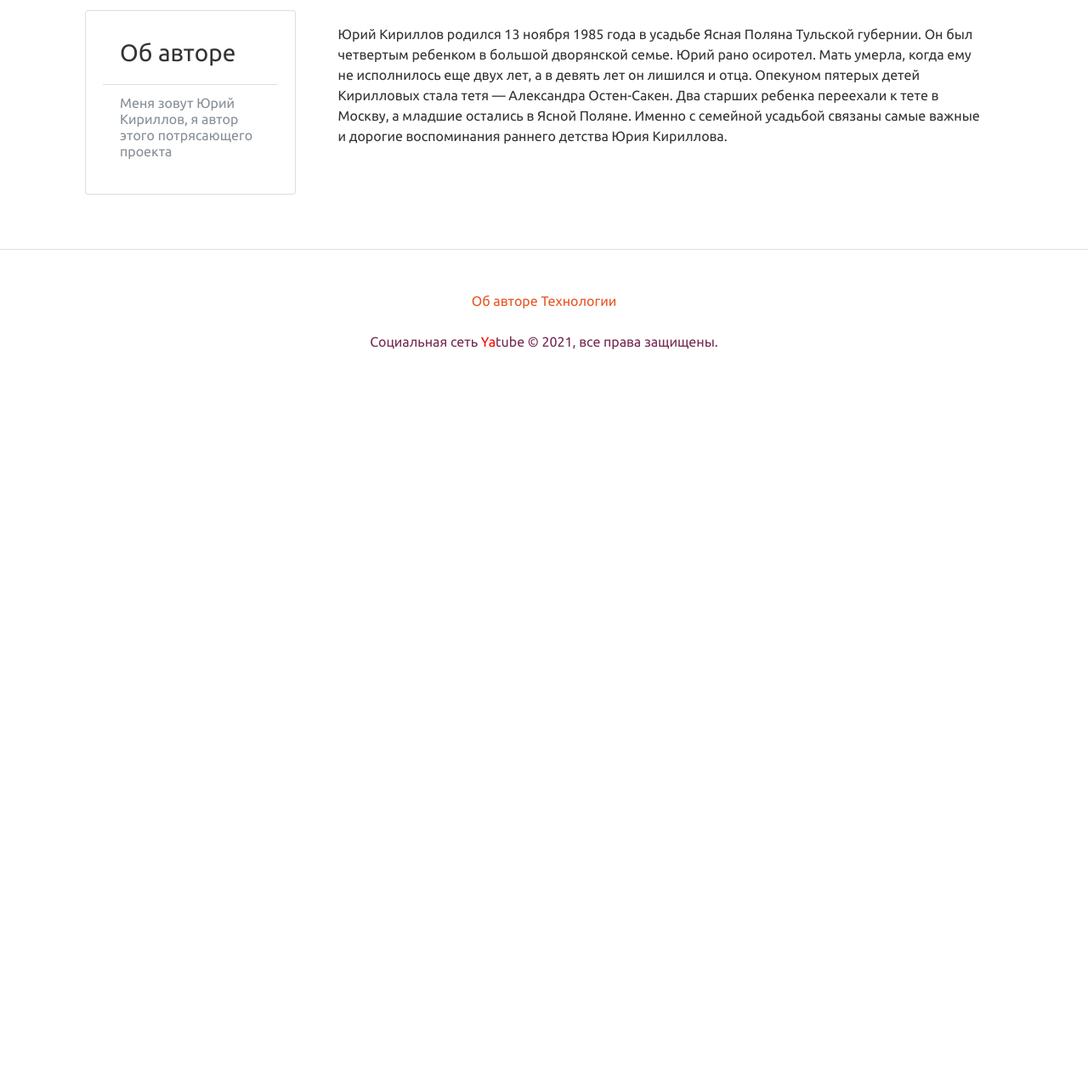
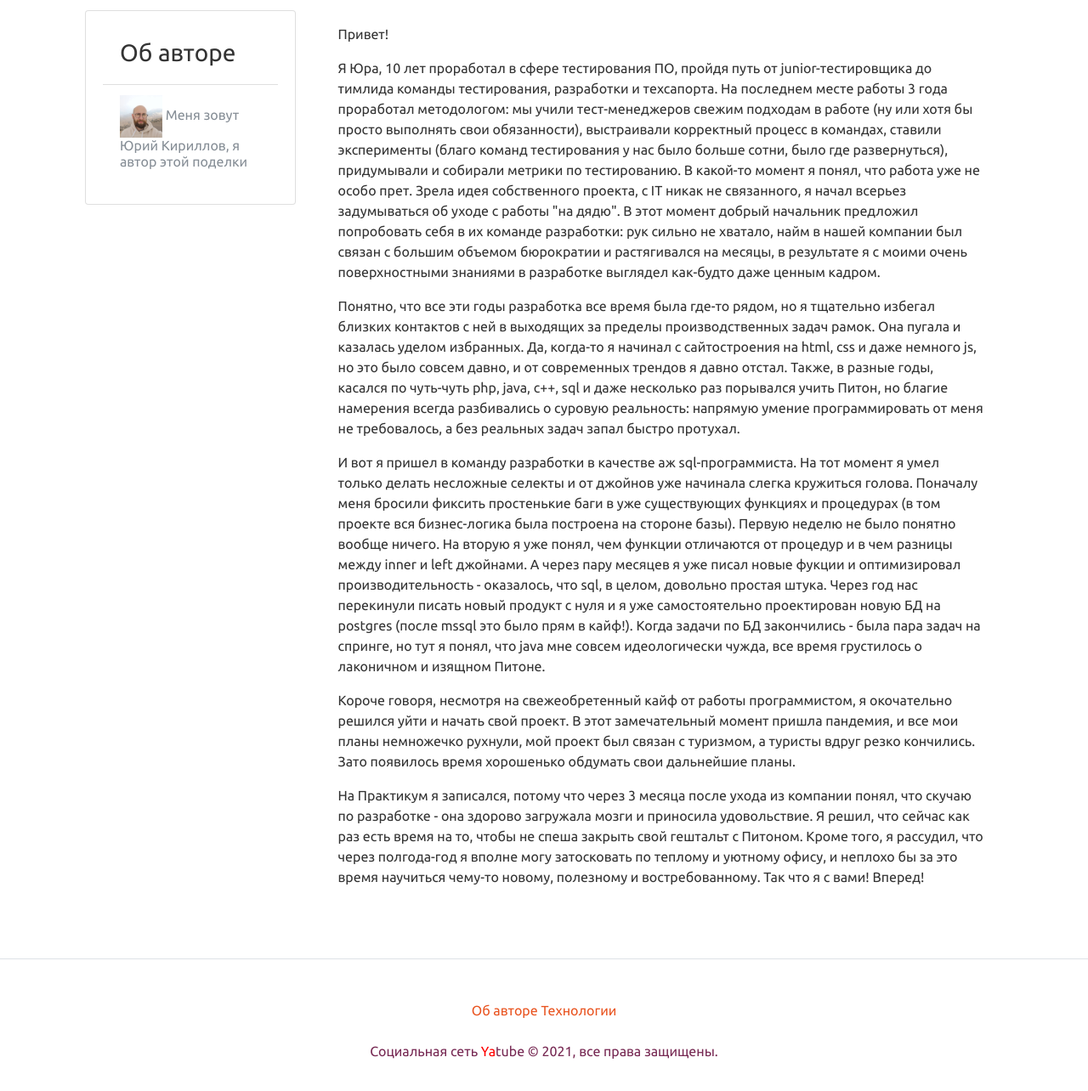
Before and after one commit to blackemcee/yatube_deployed, a Django app: page /about/author/ in a window 1280 px wide. Shown: the part 66-1350 px from the top of the page at 85% size. Before the commit the page ends 477 px from the top, so only its background shows below. Run offline with Django 3.2, Linux system fonts and the light colour scheme; some libraries are stand-ins or nearby versions.

Commit message:
Add pic and text

```diff
--- a/templates/about/author.html
+++ b/templates/about/author.html
@@ -16,7 +16,8 @@
               </li>
               <li class="list-group-item">
                 <div class="h6 text-muted">
-                  Меня зовут Юрий Кириллов, я автор этого потрясающего проекта
+                  <img height="50px" src="/static/images/me.jpeg">
+                  Меня зовут Юрий Кириллов, я автор этой поделки
                 </div>
               </li>
             </ul>
@@ -27,16 +28,44 @@
       <div class="col-md-9">
         <div class="card-body">
           <div class="card-text">
-            <p>Юрий Кириллов родился 13 ноября 1985 года в усадьбе Ясная
-               Поляна Тульской губернии.
-               Он был четвертым ребенком в большой дворянской семье. Юрий
-               рано осиротел. Мать умерла, когда ему не исполнилось еще двух
-               лет, а в девять лет он лишился и отца. Опекуном пятерых детей
-               Кирилловых стала тетя —
-               Александра Остен-Сакен. Два старших ребенка переехали к тете
-               в Москву, а младшие остались в Ясной Поляне. Именно с
-               семейной усадьбой связаны самые важные и дорогие воспоминания
-               раннего детства Юрия Кириллова.</p>
+            <p>Привет!</p>
+            <p>Я Юра, 10 лет проработал в сфере тестирования ПО, пройдя путь от junior-тестировщика до
+                тимлида команды тестирования, разработки и техсапорта. На последнем месте работы 3 года
+                проработал методологом: мы учили тест-менеджеров свежим подходам в работе
+                (ну или хотя бы просто выполнять свои обязанности), выстраивали корректный процесс в командах,
+                ставили эксперименты (благо команд тестирования у нас было больше сотни, было где развернуться),
+                придумывали и собирали метрики по тестированию. В какой-то момент я понял, что работа уже не особо
+                прет. Зрела идея собственного проекта, с IT никак не связанного, я начал всерьез задумываться об
+                уходе с работы "на дядю". В этот момент добрый начальник предложил попробовать себя в их команде
+                разработки: рук сильно не хватало, найм в нашей компании был связан с большим объемом бюрократии и
+                растягивался на месяцы, в результате я с моими очень поверхностными знаниями в разработке выглядел
+                как-будто даже ценным кадром.</p>
+            <p>Понятно, что все эти годы разработка все время была где-то рядом, но я тщательно избегал
+                близких контактов с ней в выходящих за пределы производственных задач рамок. Она пугала
+                и казалась уделом избранных. Да, когда-то я начинал с сайтостроения на html, css и даже
+                немного js, но это было совсем давно, и от современных трендов я давно отстал. Также, в
+                разные годы, касался по чуть-чуть php, java, c++, sql и даже несколько раз порывался
+                учить Питон, но благие намерения всегда разбивались о суровую реальность: напрямую умение
+                программировать от меня не требовалось, а без реальных задач запал быстро протухал.</p>
+            <p>И вот я пришел в команду разработки в качестве аж sql-программиста. На тот момент я умел только делать
+               несложные селекты и от джойнов уже начинала слегка кружиться голова. Поначалу меня бросили фиксить
+                простенькие баги в уже существующих функциях и процедурах (в том проекте вся бизнес-логика была
+                построена на стороне базы). Первую неделю не было понятно вообще ничего. На вторую я уже понял,
+                чем функции отличаются от процедур и в чем разницы между inner и left джойнами. А через пару
+                месяцев я уже писал новые фукции и оптимизировал производительность - оказалось, что sql, в целом,
+                довольно простая штука. Через год нас перекинули писать новый продукт с нуля и я уже самостоятельно
+                проектирован новую БД на postgres (после mssql это было прям в кайф!). Когда задачи по БД
+                закончились - была пара задач на спринге, но тут я понял, что java мне совсем идеологически чужда,
+                все время грустилось о лаконичном и изящном Питоне.</p>
+            <p>Короче говоря, несмотря на свежеобретенный кайф от работы программистом, я окочательно решился уйти и
+                начать свой проект. В этот замечательный момент пришла пандемия, и все мои планы немножечко
+                рухнули, мой проект был связан с туризмом, а туристы вдруг резко кончились. Зато появилось
+                время хорошенько обдумать свои дальнейшие планы.</p>
+            <p>На Практикум я записался, потому что через 3 месяца после ухода из компании понял, что скучаю по
+                разработке - она здорово загружала мозги и приносила удовольствие. Я решил, что сейчас как раз
+                есть время на то, чтобы не спеша закрыть свой гештальт с Питоном. Кроме того, я рассудил, что
+                через полгода-год я вполне могу затосковать по теплому и уютному офису, и неплохо бы за это
+                время научиться чему-то новому, полезному и востребованному. Так что я с вами! Вперед!</p>
           </div>
         </div>
       </div>
```
Also changed, not shown: static/images/me.jpeg (added).
